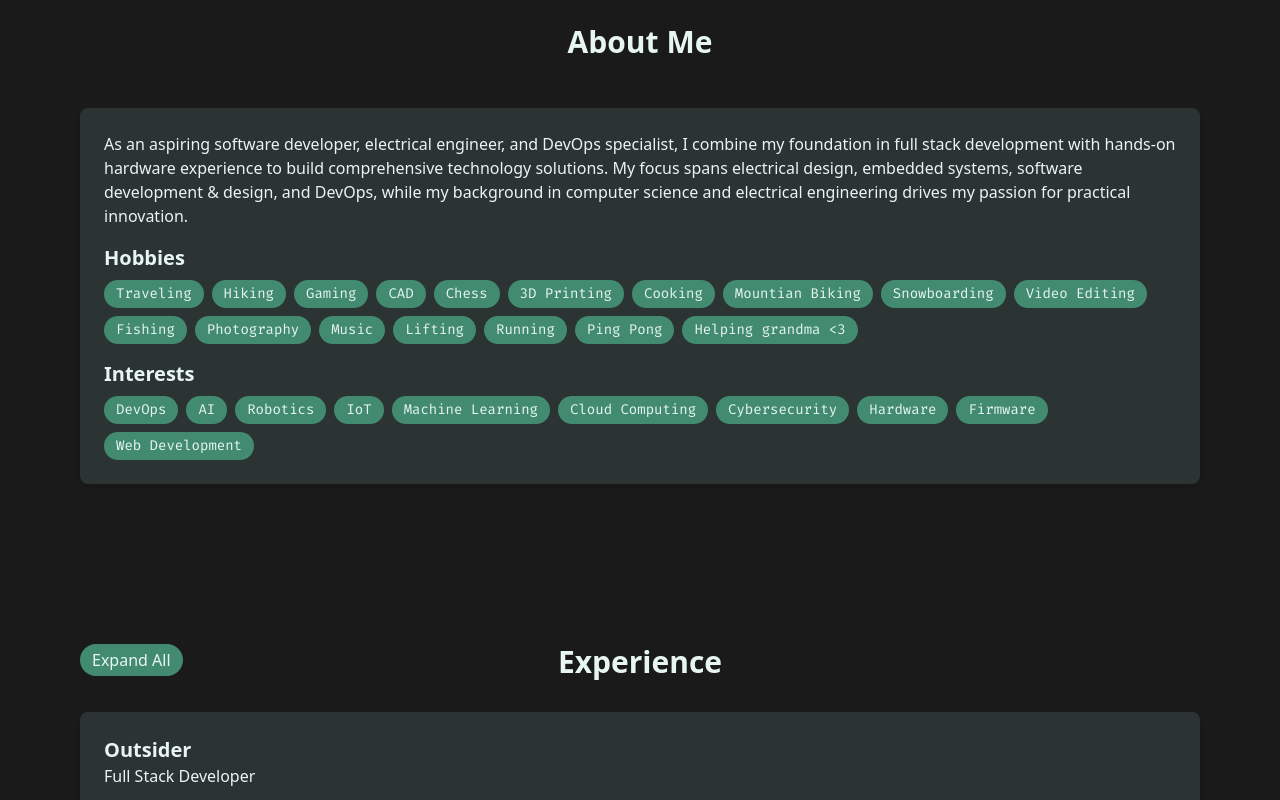
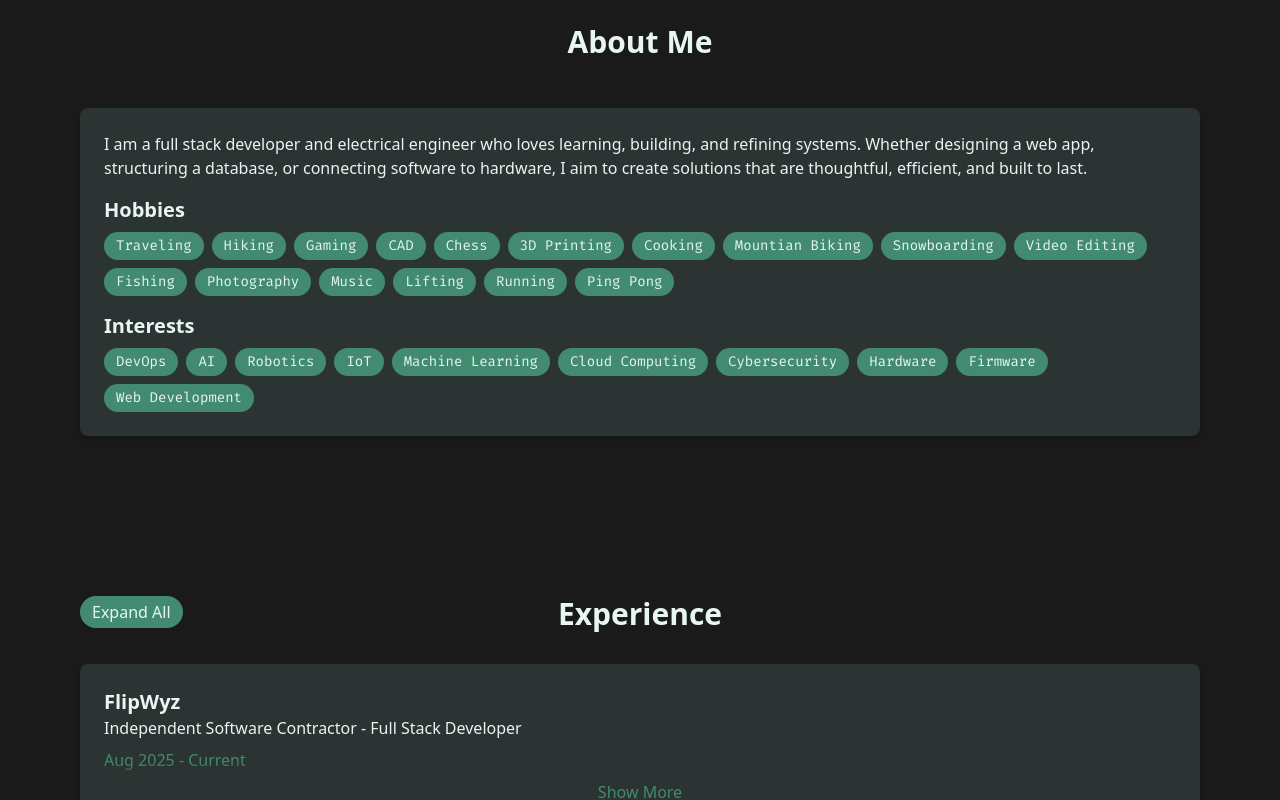
Before and after one commit to ZakMin11/personal-portfolio, a React (Vite) app: page / in a window 1280 px wide. Shown: the part 440-1240 px from the top of the page. Built offline with nearby package versions, Linux system fonts and the light colour scheme.

Commit message:
changed Hero desc, added anew job experience (unfinished)

```diff
--- a/src/components/About.jsx
+++ b/src/components/About.jsx
@@ -2,7 +2,7 @@
 import '../styles/About.css'; // Import the CSS file
 
 const About = () => {
-  const hobbies = ["Traveling", "Hiking", "Gaming", "CAD", "Chess", "3D Printing", "Cooking", "Mountian Biking", "Snowboarding", "Video Editing", "Fishing", "Photography", "Music", "Lifting", "Running", "Ping Pong", "Helping grandma <3"];
+  const hobbies = ["Traveling", "Hiking", "Gaming", "CAD", "Chess", "3D Printing", "Cooking", "Mountian Biking", "Snowboarding", "Video Editing", "Fishing", "Photography", "Music", "Lifting", "Running", "Ping Pong"];
   const interests = ["DevOps", "AI", "Robotics", "IoT", "Machine Learning", "Cloud Computing", "Cybersecurity", "Hardware","Firmware", "Web Development"];
 
   return (
@@ -11,7 +11,7 @@
         <h2 className="text-3xl font-bold text-center text-text mb-12">About Me</h2>
         <div className="bg-secondary rounded-lg shadow-md p-6">
           <p className="text-text mb-4">
-            As an aspiring software developer, electrical engineer, and DevOps specialist, I combine my foundation in full stack development with hands-on hardware experience to build comprehensive technology solutions. My focus spans electrical design, embedded systems, software development & design, and DevOps, while my background in computer science and electrical engineering drives my passion for practical innovation.
+            I am a full stack developer and electrical engineer who loves learning, building, and refining systems. Whether designing a web app, structuring a database, or connecting software to hardware, I aim to create solutions that are thoughtful, efficient, and built to last.
           </p>
           <div className="mb-4">
             <h3 className="text-xl font-semibold mb-2 text-text">Hobbies</h3>
--- a/src/data/experiences.js
+++ b/src/data/experiences.js
@@ -1,5 +1,19 @@
 import alleyImage from "../assets/work/mechanic.JPG";
 const experiences = [
+  {
+      company: "FlipWyz",
+      position: "Independent Software Contractor - Full Stack Developer",
+      duration: "Aug 2025 - Current",
+      description: [
+        "Using React Native, Expo, and Tailwind CSS to develop a responsive and interactive web application",
+        "Developed a deployable MVP in 6 weeks while leading a team of three developers",
+        "Demonstrate proficiency in database design and management using PostgreSQL and Prisma ORM",
+        "Responsible for integrating third-party APIs and services to enhance user experience and functionality",
+        "Developed and maintained RESTful APIs to support front-end functionality",
+        "Participate in Agile processes by contributing to weekly stand-ups and observing development sprints"
+      ]
+
+    },
     {
       company: "Outsider",
       position: "Full Stack Developer",
```
